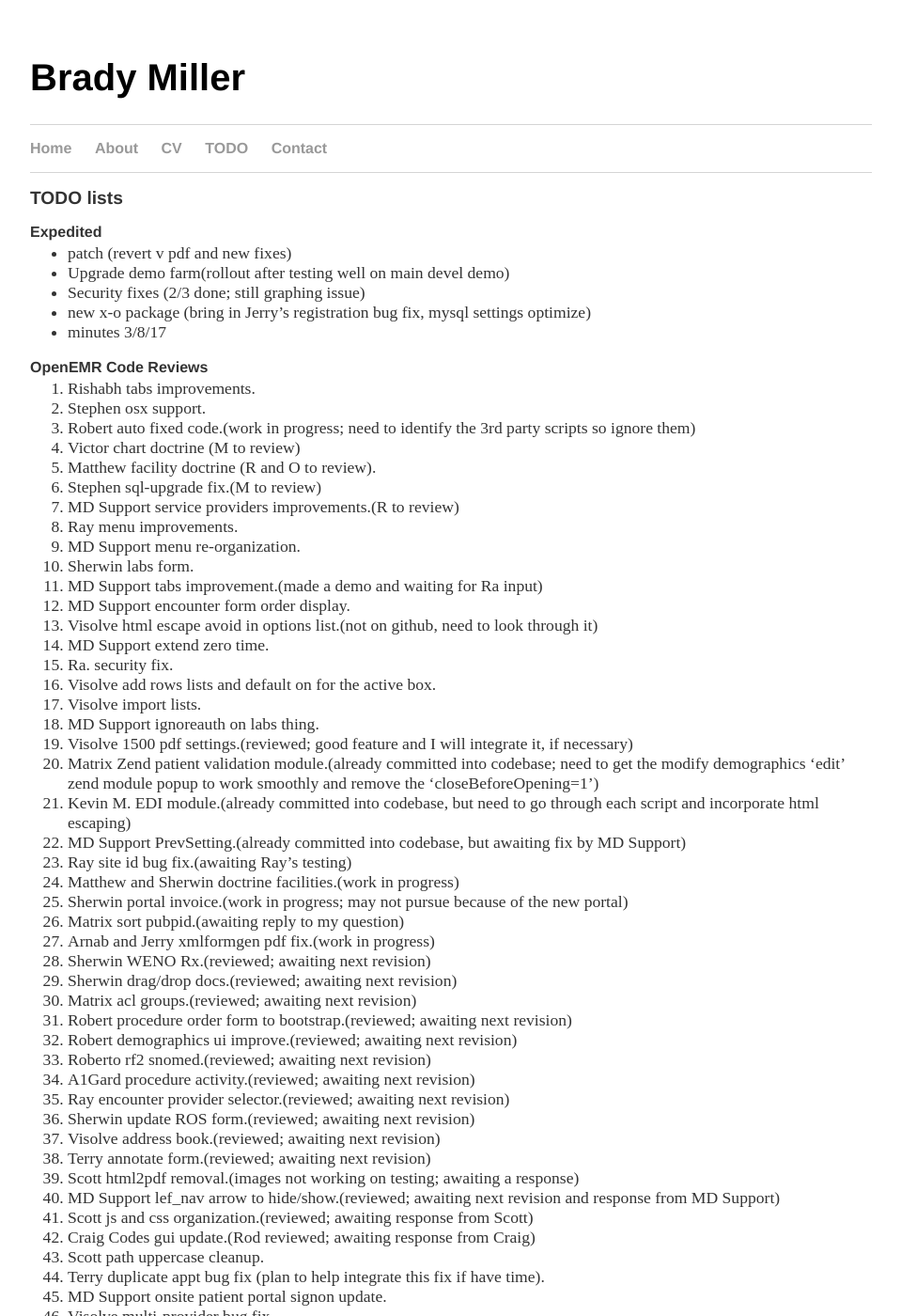
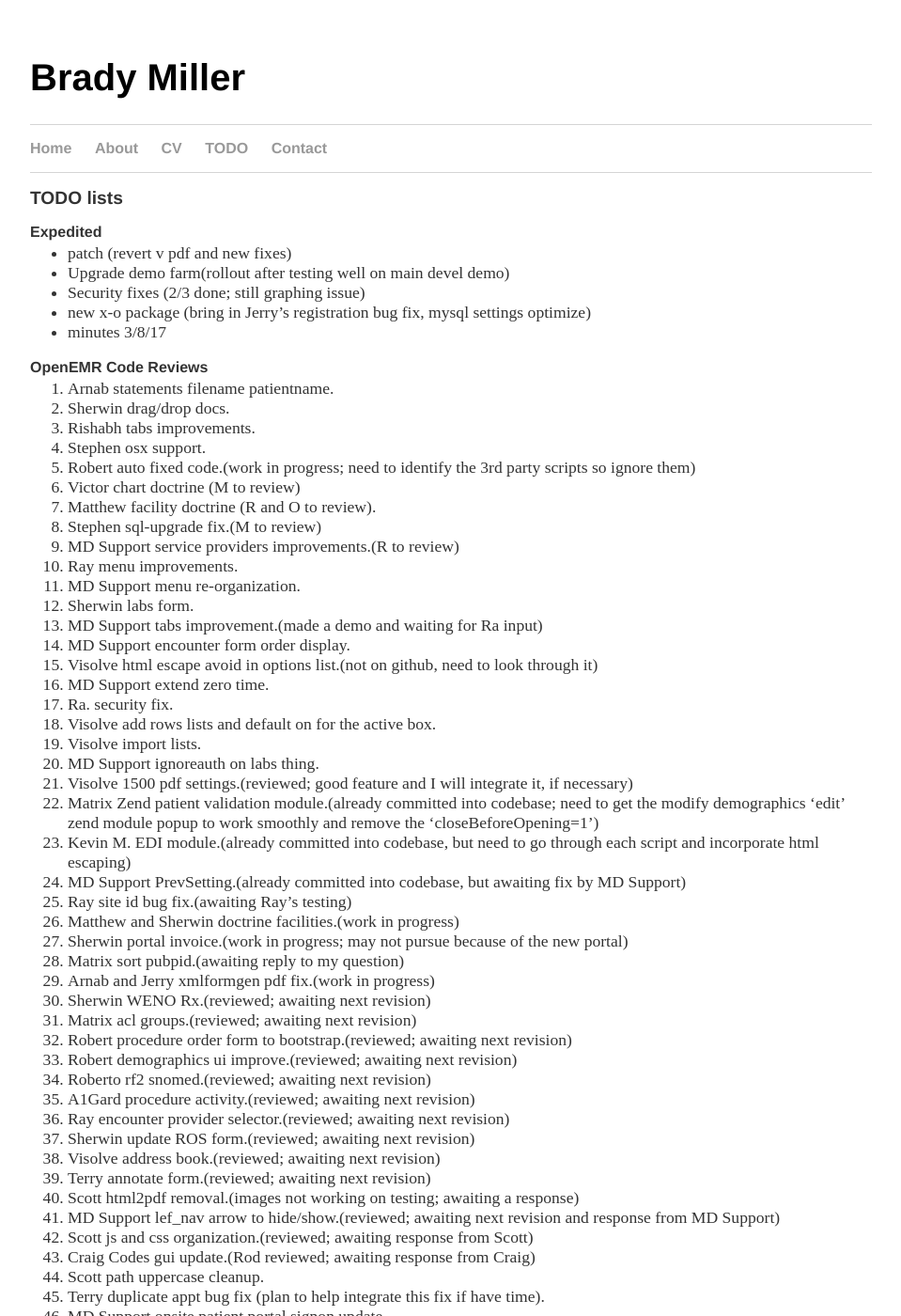
Before and after one commit to bradymiller/bradymiller.github.io, a Jekyll site: the page built from todo/index.md, in a window 1280 px wide and 1400 px high. Shown: the whole window at 94% size, without its empty margins (160-1119 px from the left). Built offline with Jekyll 4.4.1, drawn with Linux system fonts in a browser that asks for light colours; our own code applies the rules of GitHub Pages for plain Markdown files.

Commit message:
Update index.md

```diff
--- a/todo/index.md
+++ b/todo/index.md
@@ -11,6 +11,8 @@
 * minutes 3/8/17
 
 ### OpenEMR Code Reviews
+1. Arnab statements filename patientname.
+1. Sherwin drag/drop docs.
 1. Rishabh tabs improvements.
 1. Stephen osx support.
 1. Robert auto fixed code.(work in progress; need to identify the 3rd party scripts so ignore them)
@@ -39,7 +41,6 @@
 1. Matrix sort pubpid.(awaiting reply to my question)
 1. Arnab and Jerry xmlformgen pdf fix.(work in progress)
 1. Sherwin WENO Rx.(reviewed; awaiting next revision)
-1. Sherwin drag/drop docs.(reviewed; awaiting next revision)
 1. Matrix acl groups.(reviewed; awaiting next revision)
 1. Robert procedure order form to bootstrap.(reviewed; awaiting next revision)
 1. Robert demographics ui improve.(reviewed; awaiting next revision)
```
